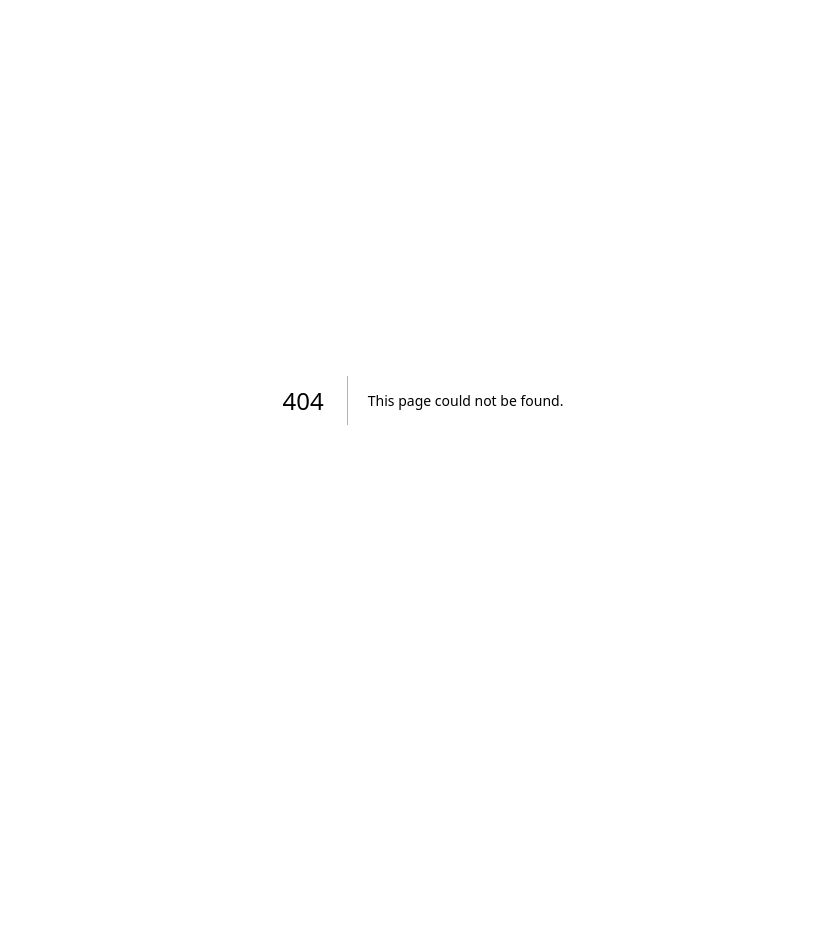
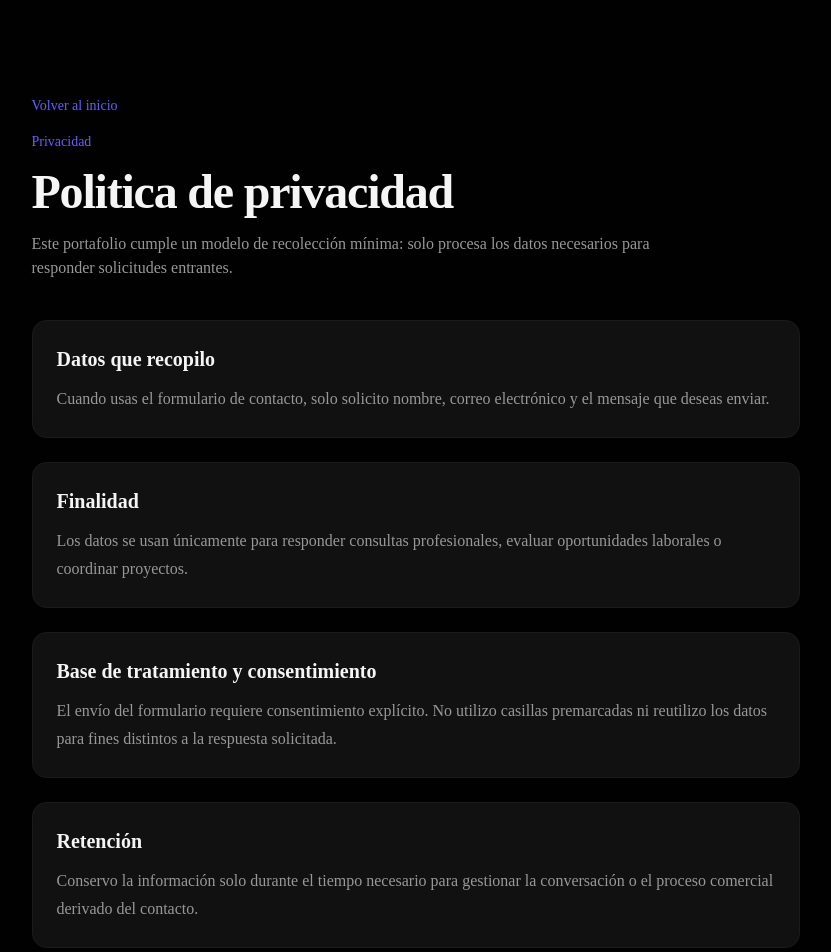
Before and after one commit to Articrafter93/portfolio, a Next.js app: page /privacidad in a window 1280 px wide. Before the commit this address had no page. Shown: the top 952 px of the page, without its empty margins (217-1048 px from the left). Before the commit the page ends 800 px from the top, so only its background shows below. Built offline with nearby package versions, Linux system fonts and the light colour scheme.

Commit message:
fix: finalize portfolio compliance and deploy readiness

```diff
--- a/app/api/contact/route.ts
+++ b/app/api/contact/route.ts
@@ -6,6 +6,7 @@ const schema = z.object({
   name: z.string().min(2).max(100),
   email: z.string().email(),
   message: z.string().min(10).max(2000),
+  consent: z.literal(true),
 });
 
 export async function POST(request: Request) {
--- /dev/null
+++ b/app/cv.pdf/route.ts
@@ -0,0 +1,58 @@
+const pdf = `%PDF-1.4
+1 0 obj
+<< /Type /Catalog /Pages 2 0 R >>
+endobj
+2 0 obj
+<< /Type /Pages /Kids [3 0 R] /Count 1 >>
+endobj
+3 0 obj
+<< /Type /Page /Parent 2 0 R /MediaBox [0 0 612 792] /Contents 4 0 R /Resources << /Font << /F1 5 0 R >> >> >>
+endobj
+4 0 obj
+<< /Length 264 >>
+stream
+BT
+/F1 20 Tf
+72 720 Td
+(Fabian Andres Cubillos Herrera) Tj
+0 -28 Td
+/F1 13 Tf
+(Full-Stack Developer) Tj
+0 -28 Td
+(Email: fcubillos93@gmail.com) Tj
+0 -22 Td
+(LinkedIn: linkedin.com/in/fabian-andres-cubillos-herrera-2a5457a6) Tj
+0 -22 Td
+(GitHub: github.com/Articrafter93) Tj
+0 -22 Td
+(CV generado desde el portafolio. Solicita la version completa por contacto directo.) Tj
+ET
+endstream
+endobj
+5 0 obj
+<< /Type /Font /Subtype /Type1 /BaseFont /Helvetica >>
+endobj
+xref
+0 6
+0000000000 65535 f
+0000000009 00000 n
+0000000058 00000 n
+0000000115 00000 n
+0000000241 00000 n
+0000000556 00000 n
+trailer
+<< /Size 6 /Root 1 0 R >>
+startxref
+626
+%%EOF
+`;
+
+export async function GET() {
+  return new Response(pdf, {
+    headers: {
+      'Content-Type': 'application/pdf',
+      'Content-Disposition': 'attachment; filename="fabian-cubillos-cv.pdf"',
+      'Cache-Control': 'public, max-age=3600',
+    },
+  });
+}
--- a/app/globals.css
+++ b/app/globals.css
@@ -142,10 +142,30 @@
   }
   html {
     @apply font-sans scroll-smooth;
+    scrollbar-color: #6b6b6b #111111;
+    scrollbar-gutter: stable;
   }
   body {
     @apply bg-background text-foreground antialiased;
   }
+}
+
+html::-webkit-scrollbar {
+  width: 14px;
+}
+
+html::-webkit-scrollbar-track {
+  background: #111111;
+}
+
+html::-webkit-scrollbar-thumb {
+  background: #4a4a4a;
+  border: 3px solid #111111;
+  border-radius: 999px;
+}
+
+html::-webkit-scrollbar-thumb:hover {
+  background: #6366f1;
 }
 
 /* Hero mesh gradient — top-right corner, barely visible */
--- a/app/layout.tsx
+++ b/app/layout.tsx
@@ -45,7 +45,7 @@ export default function RootLayout({
   children,
 }: Readonly<{ children: React.ReactNode }>) {
   return (
-    <html lang="es" suppressHydrationWarning>
+    <html lang="es" suppressHydrationWarning data-scroll-behavior="smooth">
       <body
         className={`${geist.variable} ${geistMono.variable} ${inter.variable} antialiased`}
       >
--- /dev/null
+++ b/app/privacidad/page.tsx
@@ -0,0 +1,73 @@
+import type { Metadata } from 'next';
+import Link from 'next/link';
+
+export const metadata: Metadata = {
+  title: 'Política de Privacidad | Fabián Cubillos',
+  description:
+    'Política de privacidad del portafolio profesional de Fabián Cubillos.',
+};
+
+const sections = [
+  {
+    title: 'Datos que recopilo',
+    body: 'Cuando usas el formulario de contacto, solo solicito nombre, correo electrónico y el mensaje que deseas enviar.',
+  },
+  {
+    title: 'Finalidad',
+    body: 'Los datos se usan únicamente para responder consultas profesionales, evaluar oportunidades laborales o coordinar proyectos.',
+  },
+  {
+    title: 'Base de tratamiento y consentimiento',
+    body: 'El envío del formulario requiere consentimiento explícito. No utilizo casillas premarcadas ni reutilizo los datos para fines distintos a la respuesta solicitada.',
+  },
+  {
+    title: 'Retención',
+    body: 'Conservo la información solo durante el tiempo necesario para gestionar la conversación o el proceso comercial derivado del contacto.',
+  },
+  {
+    title: 'Derechos del titular',
+    body: 'Puedes solicitar actualización, corrección o eliminación de tus datos escribiendo a fcubillos93@gmail.com.',
+  },
+];
+
+export default function PrivacyPage() {
+  return (
+    <main className="min-h-screen bg-background px-4 py-24 text-foreground md:px-8">
+      <div className="mx-auto flex max-w-3xl flex-col gap-10">
+        <header className="flex flex-col gap-4">
+          <Link
+            href="/"
+            className="w-fit text-sm font-medium text-primary transition-colors hover:text-primary/80"
+          >
+            Volver al inicio
+          </Link>
+          <p className="text-sm font-medium text-primary">Privacidad</p>
+          <h1 className="text-4xl font-bold tracking-tight md:text-5xl">
+            Politica de privacidad
+          </h1>
+          <p className="max-w-2xl text-base text-muted-foreground">
+            Este portafolio cumple un modelo de recolección mínima: solo procesa los
+            datos necesarios para responder solicitudes entrantes.
+          </p>
+        </header>
+
+        <div className="grid gap-6">
+          {sections.map((section) => (
+            <section
+              key={section.title}
+              className="rounded-2xl border border-border bg-[var(--surface)] p-6"
+            >
+              <h2 className="text-xl font-semibold text-foreground">{section.title}</h2>
+              <p className="mt-3 leading-7 text-muted-foreground">{section.body}</p>
+            </section>
+          ))}
+        </div>
+
+        <footer className="rounded-2xl border border-border bg-[var(--surface)] p-6 text-sm text-muted-foreground">
+          Ultima actualizacion: 2026-03-18. Para cualquier solicitud sobre tratamiento
+          de datos personales, escribe a fcubillos93@gmail.com.
+        </footer>
+      </div>
+    </main>
+  );
+}
--- /dev/null
+++ b/app/robots.ts
@@ -0,0 +1,11 @@
+import type { MetadataRoute } from 'next';
+
+export default function robots(): MetadataRoute.Robots {
+  return {
+    rules: {
+      userAgent: '*',
+      allow: '/',
+    },
+    sitemap: 'https://fabian-cubillos.vercel.app/sitemap.xml',
+  };
+}
--- /dev/null
+++ b/app/sitemap.ts
@@ -0,0 +1,18 @@
+import type { MetadataRoute } from 'next';
+
+export default function sitemap(): MetadataRoute.Sitemap {
+  return [
+    {
+      url: 'https://fabian-cubillos.vercel.app',
+      lastModified: '2026-03-18',
+      changeFrequency: 'weekly',
+      priority: 1,
+    },
+    {
+      url: 'https://fabian-cubillos.vercel.app/privacidad',
+      lastModified: '2026-03-18',
+      changeFrequency: 'monthly',
+      priority: 0.4,
+    },
+  ];
+}
--- a/components/layout/Footer.tsx
+++ b/components/layout/Footer.tsx
@@ -35,9 +35,12 @@ export function Footer() {
           })}
         </div>
 
-        <p className="text-xs text-muted-foreground">
-          Built with Next.js & Tailwind CSS
-        </p>
+        <div className="flex items-center gap-4 text-xs text-muted-foreground">
+          <a href="/privacidad" className="hover:text-foreground transition-colors">
+            Privacidad
+          </a>
+          <p>Built with Next.js & Tailwind CSS</p>
+        </div>
       </div>
     </footer>
   );
--- a/components/sections/Contact.tsx
+++ b/components/sections/Contact.tsx
@@ -18,6 +18,9 @@ const schema = z.object({
   name: z.string().min(2, 'El nombre debe tener al menos 2 caracteres'),
   email: z.string().email('Ingresa un email válido'),
   message: z.string().min(10, 'El mensaje debe tener al menos 10 caracteres'),
+  consent: z.boolean().refine((value) => value, {
+    message: 'Debes autorizar el tratamiento de datos para enviar el mensaje',
+  }),
 });
 
 type FormData = z.infer<typeof schema>;
@@ -164,6 +167,32 @@ export function Contact() {
               Tu información solo se usa para responder tu mensaje.
             </p>
 
+            <div className="flex flex-col gap-2">
+              <label
+                htmlFor="consent"
+                className="flex items-start gap-3 rounded-lg border border-border bg-[var(--surface)] px-4 py-3 text-sm text-muted-foreground"
+              >
+                <input
+                  id="consent"
+                  type="checkbox"
+                  {...register('consent')}
+                  aria-invalid={!!errors.consent}
+                  className="mt-1 h-4 w-4 rounded border-border accent-primary"
+                />
+                <span>
+                  Autorizo el tratamiento de mis datos para recibir respuesta a este
+                  mensaje y acepto la{' '}
+                  <a href="/privacidad" className="text-primary underline underline-offset-4">
+                    política de privacidad
+                  </a>
+                  .
+                </span>
+              </label>
+              {errors.consent && (
+                <p className="text-xs text-destructive">{errors.consent.message}</p>
+              )}
+            </div>
+
             <Button
               type="submit"
               disabled={status === 'loading'}
```
Also changed, not shown: 1 other file (tests, documents, lock files or other folders).
